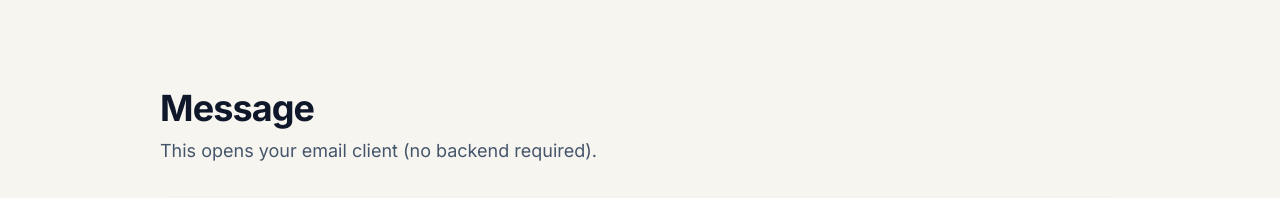
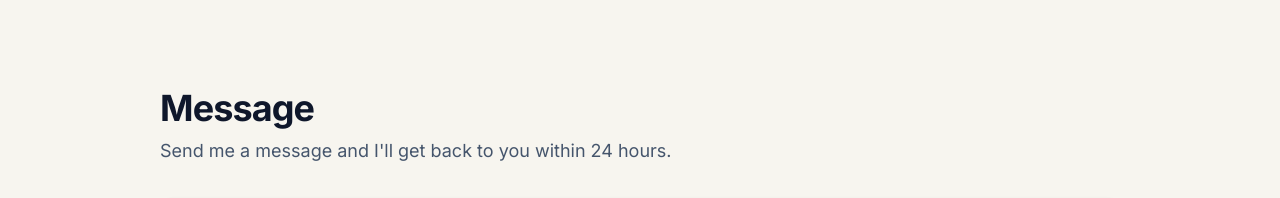
Before and after one commit to nikCode01-ai/nikhil-singh-resume, a Next.js app: page /contact in a window 1280 px wide. Shown: the part 860-1058 px from the top of the page. Built offline with nearby package versions, Linux system fonts and the light colour scheme.

Commit message:
fix: update contact form subtitle

```diff
--- a/src/app/contact/page.tsx
+++ b/src/app/contact/page.tsx
@@ -132,7 +132,7 @@ export default function ContactPage() {
 
           <Section
             title="Message"
-            subtitle="This opens your email client (no backend required)."
+            subtitle="Send me a message and I'll get back to you within 24 hours."
           >
             <Card>
               <ContactForm toEmail={person.email} />
```
